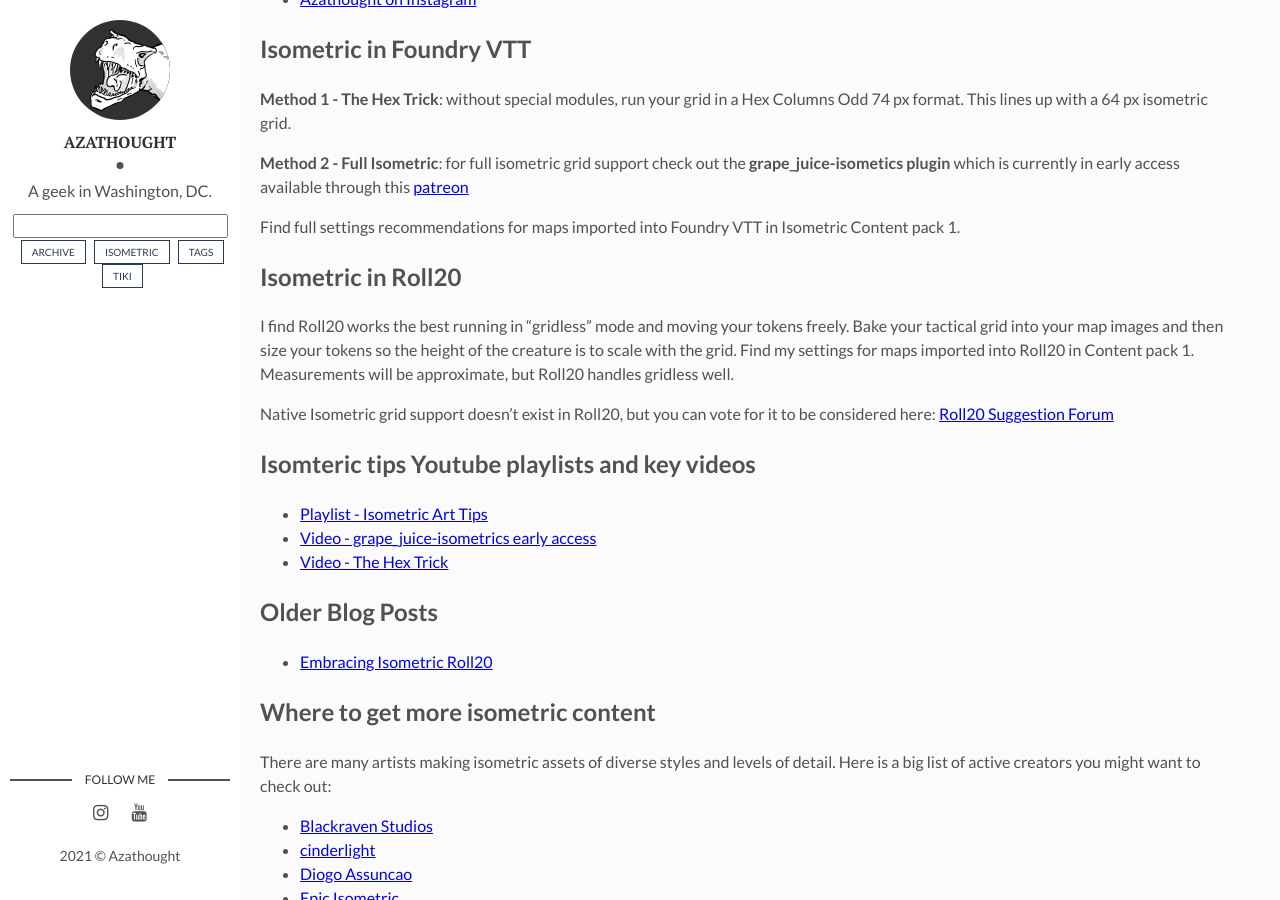
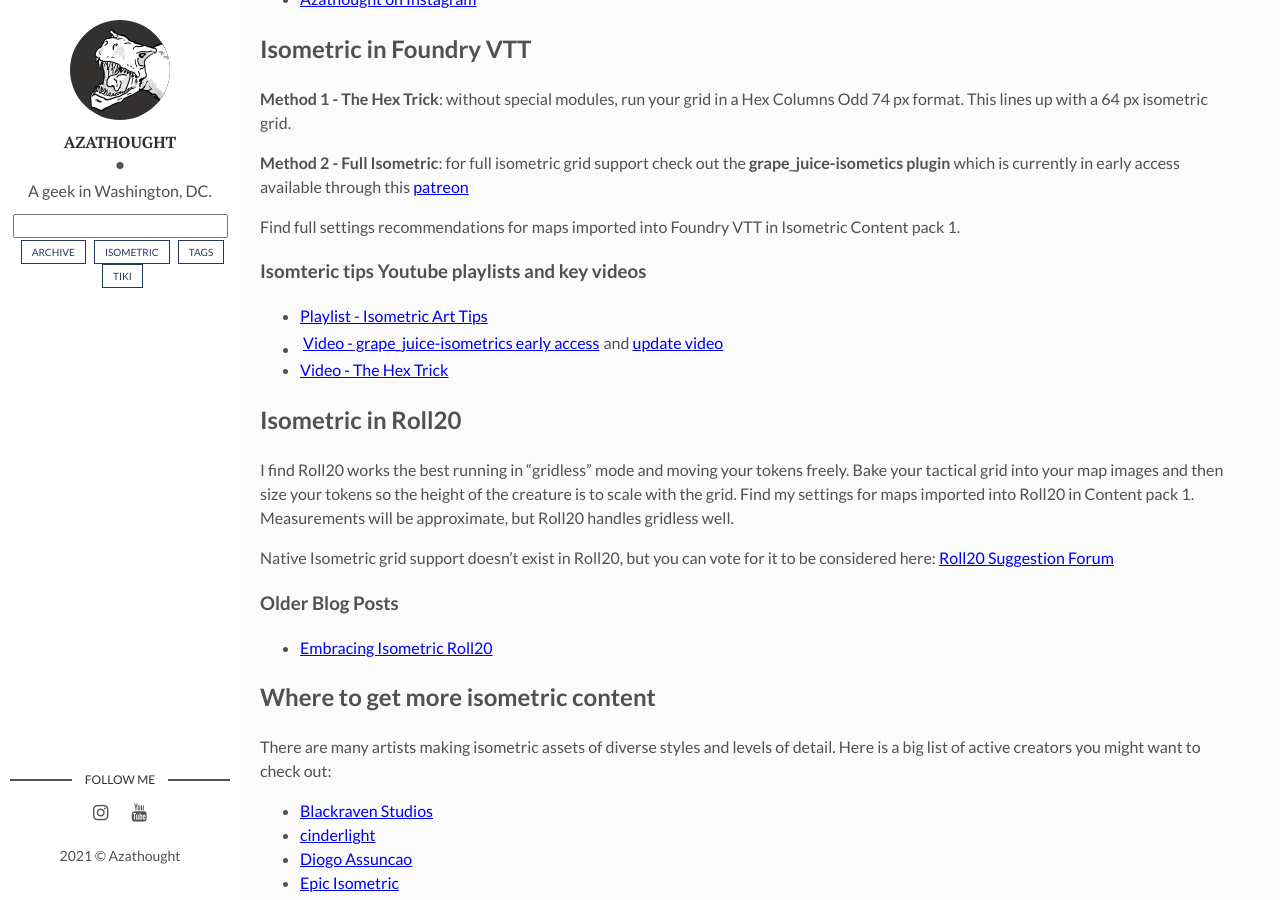
Before and after one commit to azathought/azathought.github.io, a Jekyll site: the page built from isometric.md, in a window 1280 px wide and 900 px high, scrolled down 1655 px. Built offline with Jekyll 4.4.1, drawn with Linux system fonts in a browser that asks for light colours; comment, search, counter and statistics services are not loaded.

Commit message:
add a video

```diff
--- a/isometric.md
+++ b/isometric.md
@@ -37,17 +37,18 @@
 
 Find full settings recommendations for maps imported into Foundry VTT in Isometric Content pack 1.
 
+### Isomteric tips Youtube playlists and key videos
+* [Playlist - Isometric Art Tips](https://www.youtube.com/playlist?list=PLwozL5pYIL5RD3-1D9EHuHaUrHg1vb_pz)
+* [Video - grape_juice-isometrics early access](https://www.youtube.com/watch?v=2MAp3t3bZjo) | and [update video](https://youtu.be/kA0VECX09ls)
+* [Video - The Hex Trick](https://www.youtube.com/watch?v=AHRvKMuQbDg)
+
 ## Isometric in Roll20
 I find Roll20 works the best running in "gridless" mode and moving your tokens freely.  Bake your tactical grid into your map images and then size your tokens so the height of the creature is to scale with the grid. Find my settings for maps imported into Roll20 in Content pack 1. Measurements will be approximate, but Roll20 handles gridless well.
 
 Native Isometric grid support doesn't exist in Roll20, but you can vote for it to be considered here: [Roll20 Suggestion Forum](https://app.roll20.net/forum/post/1295021/slug%7D)
 
-## Isomteric tips Youtube playlists and key videos
-* [Playlist - Isometric Art Tips](https://www.youtube.com/playlist?list=PLwozL5pYIL5RD3-1D9EHuHaUrHg1vb_pz)
-* [Video - grape_juice-isometrics early access](https://www.youtube.com/watch?v=2MAp3t3bZjo)
-* [Video - The Hex Trick](https://www.youtube.com/watch?v=AHRvKMuQbDg)
 
-## Older Blog Posts
+### Older Blog Posts
 * [Embracing Isometric Roll20](/embracing-isometric-roll20/)
 
 ## Where to get more isometric content
```
